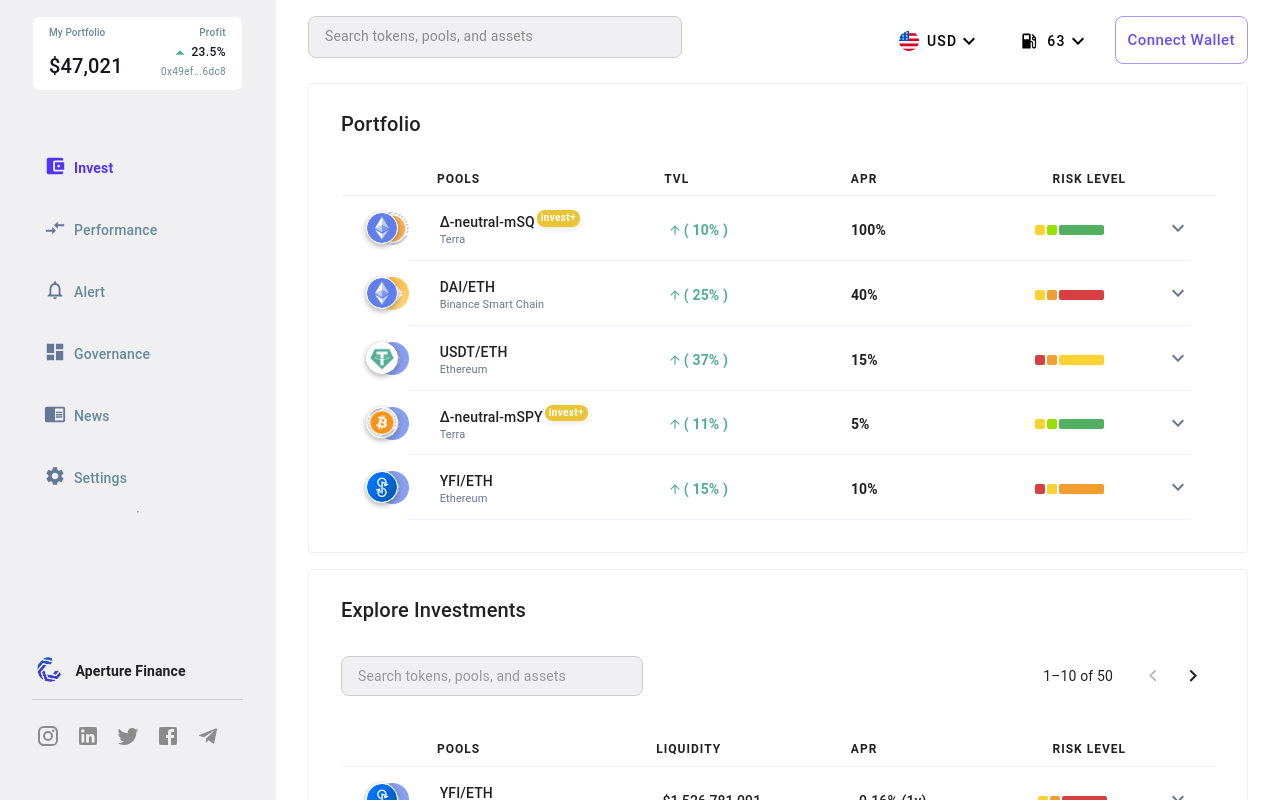
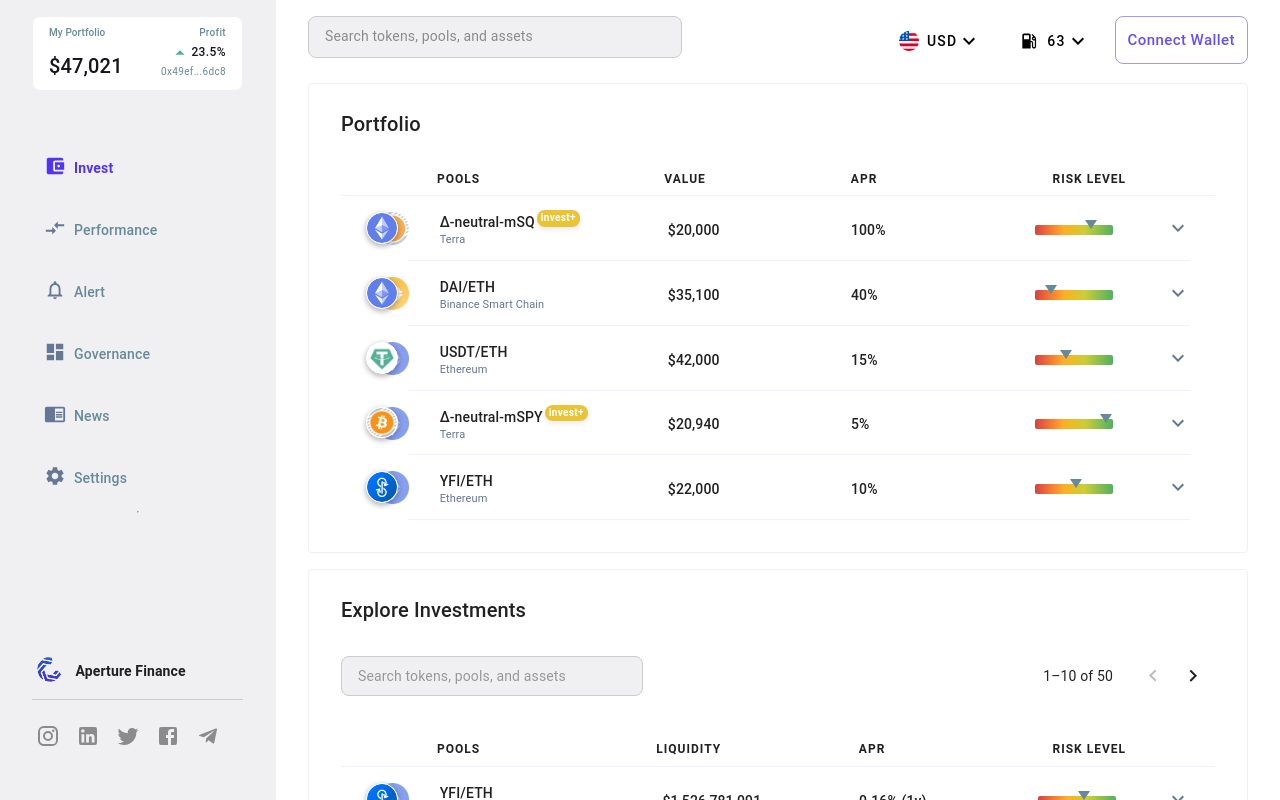
Before and after one commit to kaybee19/aperture-wallet, a React (Create React App) app: page /invest in a window 1280 px wide. Shown: the top 800 px of the page. Built offline with nearby package versions, Linux system fonts and the light colour scheme.

Commit message:
Updated invest page

```diff
--- a/src/components/Investment.js
+++ b/src/components/Investment.js
@@ -120,7 +120,17 @@
 	'& .box': {
 		height: '10px',
 		borderRadius: 2,
-		margin: '0 1px'
+		margin: '0 1px',
+		width: '100%',
+		position: 'relative',
+		backgroundImage: 'linear-gradient(to right, #d64043, #e65b3c, #f17634, #f9912e, #fdad2a, #eeb927, #dec32c, #cdcd37, #acc741, #8dc04c, #70b857, #53af62)'
+	},
+	'& .pin': {
+		width: 0,
+    height: 0,
+    borderLeft: '6px solid transparent',
+    borderRight: '6px solid transparent',
+    borderTop: '9px solid #668A99',
 	}
 });
 
@@ -157,10 +167,9 @@
 					</Flex>
 					<Flex>
 					<Risk container>
-						{props.risk.map((r, i) => (
-								<Grid className='box' item sx={{width: i === 2 ? '45px' : '10px', backgroundColor: `${r}`}}>
-								</Grid>
-							))}
+						<Grid className='box' item>
+							<span className='pin' style={{position:'relative', top: 4, left:props.risk}}></span>
+						</Grid>
 					</Risk>
 					</Flex>
 					<div>
@@ -189,16 +198,16 @@
   };
 
 	const assets = [
-		{ img: yfiIcon, risk: ['#fbd232', '#f29d30', '#d64043'], backImg: ethIcon, token: 'YFI', asset: 'YFI/ETH', assetType: 'Ethereum', liquidity: 1526781091, value: 22000, percent: .16 },
-		{ img: btcIcon, risk: ['#fbd232', '#95e200', '#53af62'], backImg: ethIcon, badge: true, token: 'BTC', asset: 'Δ-neutral-mQQQ', assetType: 'Terra', liquidity: 701928321, value: 37500, percent: .63 },
-		{ img: tetherIcon, risk: ['#d64043', '#f29d30', '#fbd232'], backImg: ethIcon, token: 'USDT', asset: 'USDT/ETH', assetType: 'Solana', liquidity: 761829012, value: 42000, percent: .16 },
-		{ img: ethIcon, risk: ['#d64043', '#f29d30', '#fbd232'], backImg: daiIcon, token: 'ETH', asset: 'ETH/DAI', assetType: 'Ethereum', liquidity: 915273091, value: 35100, percent: .14 },
-		{ img: ethIcon, risk: ['#fbd232', '#95e200', '#53af62'], backImg: btcIcon, badge: true, token: 'ETH', asset: 'Δ-neutral-mHOOD', assetType: 'Terra', liquidity: 673890218, value: 20000, percent: .29 },
-		{ img: binanceIcon, risk: ['#fbd232', '#f29d30', '#d64043'], backImg: daiIcon, token: 'BNB', asset: 'BNB/DAI', assetType: 'Ethereum', liquidity: 621829031, value: 35100, percent: .54 },
-		{ img: polygonIcon, risk: ['#fbd232', '#95e200', '#53af62'], backImg: btcIcon, badge: true, token: 'MATIC', asset: 'Δ-neutral-mCOIN', assetType: 'Terra', liquidity: 542678254, value: 20000, percent: .41 },
-		{ img: tetherIcon, risk: ['#d64043', '#fbd232', '#f29d30'], backImg: ethIcon, token: 'USDT', asset: 'USDT/ETH', assetType: 'Solana', liquidity: 498301923, value: 42000, percent: .35 },
-		{ img: btcIcon, risk: ['#d64043', '#f29d30', '#fbd232'], backImg: ethIcon, token: 'BTC', asset: 'mcBTC', assetType: 'Polygon', liquidity: 581902129, value: 836866944, percent: .13 },
-		{ img: avaIcon, risk: ['#fbd232', '#95e200', '#53af62'], backImg: binanceIcon, token: 'AVA', asset: 'AVA/BNB', assetType: 'Ethereum', liquidity: 2012875178, value: 22000, percent: .25 },
+		{ img: yfiIcon, risk: 40, backImg: ethIcon, token: 'YFI', asset: 'YFI/ETH', assetType: 'Ethereum', liquidity: 1526781091, value: 22000, percent: .16 },
+		{ img: btcIcon, risk: 60, backImg: ethIcon, badge: true, token: 'BTC', asset: 'Δ-neutral-mQQQ', assetType: 'Terra', liquidity: 701928321, value: 37500, percent: .63 },
+		{ img: tetherIcon, risk: 35, backImg: ethIcon, token: 'USDT', asset: 'USDT/ETH', assetType: 'Solana', liquidity: 761829012, value: 42000, percent: .16 },
+		{ img: ethIcon, risk: 25, backImg: daiIcon, token: 'ETH', asset: 'ETH/DAI', assetType: 'Ethereum', liquidity: 915273091, value: 35100, percent: .14 },
+		{ img: ethIcon, risk: 55, backImg: btcIcon, badge: true, token: 'ETH', asset: 'Δ-neutral-mHOOD', assetType: 'Terra', liquidity: 673890218, value: 20000, percent: .29 },
+		{ img: binanceIcon, risk: 20, backImg: daiIcon, token: 'BNB', asset: 'BNB/DAI', assetType: 'Ethereum', liquidity: 621829031, value: 35100, percent: .54 },
+		{ img: polygonIcon, risk: 50, backImg: btcIcon, badge: true, token: 'MATIC', asset: 'Δ-neutral-mCOIN', assetType: 'Terra', liquidity: 542678254, value: 20000, percent: .41 },
+		{ img: tetherIcon, risk: 25, backImg: ethIcon, token: 'USDT', asset: 'USDT/ETH', assetType: 'Solana', liquidity: 498301923, value: 42000, percent: .35 },
+		{ img: btcIcon, risk: 65, backImg: ethIcon, token: 'BTC', asset: 'mcBTC', assetType: 'Polygon', liquidity: 581902129, value: 836866944, percent: .13 },
+		{ img: avaIcon, risk: 35, backImg: binanceIcon, token: 'AVA', asset: 'AVA/BNB', assetType: 'Ethereum', liquidity: 2012875178, value: 22000, percent: .25 },
 	];
 
 	return (
@@ -217,7 +226,7 @@
 			<Grid sx={{borderBottom: '1px solid #F2F0FF'}} container>
 				<Grid item xs={12} md={4}><Typography sx={{marginLeft: '6rem', fontWeight: 600}} variant='overline'>Pools</Typography></Grid>
 				<Grid item xs={12} md={3}><Typography sx={{marginLeft: '1.5rem', fontWeight: 600}} variant='overline'>Liquidity</Typography></Grid>
-				<Grid item xs={12} md={2}><Typography sx={{marginLeft: '0rem', fontWeight: 600}} variant='overline'>APR</Typography></Grid>
+				<Grid item xs={12} md={2}><Typography sx={{marginLeft: '.5rem', fontWeight: 600}} variant='overline'>APR</Typography></Grid>
 				<Grid item xs={12} md={2}><Typography sx={{marginLeft: '3.5rem', fontWeight: 600}} variant='overline'>Risk Level</Typography></Grid>
 			</Grid>
 			{
--- a/src/components/Portfolio.js
+++ b/src/components/Portfolio.js
@@ -109,7 +109,7 @@
 		display: 'flex',
 		alignItems: 'center',
 		justifyContent: 'flex-start',
-		fontWeight: 600
+		fontWeight: 500
 	}
 });
 
@@ -117,7 +117,17 @@
 	'& .box': {
 		height: '10px',
 		borderRadius: 2,
-		margin: '0 1px'
+		margin: '0 1px',
+		width: '100%',
+		position: 'relative',
+		backgroundImage: 'linear-gradient(to right, #d64043, #e65b3c, #f17634, #f9912e, #fdad2a, #eeb927, #dec32c, #cdcd37, #acc741, #8dc04c, #70b857, #53af62)'
+	},
+	'& .pin': {
+		width: 0,
+    height: 0,
+    borderLeft: '6px solid transparent',
+    borderRight: '6px solid transparent',
+    borderTop: '9px solid #668A99',
 	}
 });
 
@@ -143,22 +153,24 @@
 						<Typography sx={{fontSize: '11px!important', color: '#657793'}} variant='body2'>{props.assetType}</Typography>
 					</Flex>
 					<Flex>
+						<Typography  sx={{ fontWeight: '500'}} variant='body2'>
+							${props.value.toLocaleString()}
+						</Typography>
 						<Typography className='percentClass' sx={{ fontWeight: 'bold', color: props.tvl > 0 ? '#50af94' : '#FB4D3D' }} variant='body2'>
-							{	props.tvl > 0 ? <UpwardIcon sx={{fontSize: 14, marginRight: .25}} /> : <DownwardIcon sx={{fontSize: 14, marginRight: .25}} /> }
-							( {props.tvl}% )
+{/*							{	props.tvl > 0 ? <UpwardIcon sx={{fontSize: 14, marginRight: .25}} /> : <DownwardIcon sx={{fontSize: 14, marginRight: .25}} /> }
+							( {props.tvl}% )*/}
 						</Typography>
 					</Flex>
 					<Flex>
-						<Typography className='percentClass' sx={{ fontWeight: 'bold' }} variant='body2'>
+						<Typography className='percentClass' sx={{ fontWeight: '400' }} variant='body2'>
 							{props.percent}%
 						</Typography>
 					</Flex>
 					<Flex>
 					<Risk container>
-						{props.risk.map((r, i) => (
-								<Grid className='box' item sx={{width: i === 2 ? '45px' : '10px', backgroundColor: `${r}`}}>
-								</Grid>
-							))}
+						<Grid className='box' item>
+							<span className='pin' style={{position:'relative', top: 4, left:props.risk}}></span>
+						</Grid>
 					</Risk>
 					</Flex>
 					<div>
@@ -172,27 +184,22 @@
 	)
 }
 
-// gre #53af62
-// yel #fbd232
-// org #f29d30
-// red #d64043
-
 
 export default function Portfolio() {
 
 	const assets = [
-		{ img: ethIcon, risk: ['#fbd232', '#95e200', '#53af62'], backImg: btcIcon, badge: true, token: 'ETH', asset: 'Δ-neutral-mSQ', assetType: 'Terra', tvl: 10, value: 20000, percent: 100 },
-		{ img: ethIcon, risk: ['#fbd232', '#f29d30', '#d64043'], backImg: daiIcon, token: 'ETH', asset: 'DAI/ETH', assetType: 'Binance Smart Chain', tvl: 25, value: 35100, percent: 40 },
-		{ img: tetherIcon, risk: ['#d64043', '#f29d30', '#fbd232'], backImg: ethIcon, token: 'USDT', asset: 'USDT/ETH', assetType: 'Ethereum', tvl: 37, value: 42000, percent: 15 },
-		{ img: btcIcon, risk: ['#fbd232', '#95e200', '#53af62'], backImg: ethIcon, badge: true, token: 'BTC', asset: 'Δ-neutral-mSPY', assetType: 'Terra', tvl: 11, value: 20940, percent: 5 },
-		{ img: yfiIcon, risk: ['#d64043', '#fbd232', '#f29d30'], backImg: ethIcon, token: 'YFI', asset: 'YFI/ETH', assetType: 'Ethereum', tvl: 15, value: 22000, percent: 10 },
+		{ img: ethIcon, risk: 50, backImg: btcIcon, badge: true, token: 'ETH', asset: 'Δ-neutral-mSQ', assetType: 'Terra', tvl: 10, value: 20000, percent: 100 },
+		{ img: ethIcon, risk: 10, backImg: daiIcon, token: 'ETH', asset: 'DAI/ETH', assetType: 'Binance Smart Chain', tvl: 25, value: 35100, percent: 40 },
+		{ img: tetherIcon, risk: 25, backImg: ethIcon, token: 'USDT', asset: 'USDT/ETH', assetType: 'Ethereum', tvl: 37, value: 42000, percent: 15 },
+		{ img: btcIcon, risk: 65, backImg: ethIcon, badge: true, token: 'BTC', asset: 'Δ-neutral-mSPY', assetType: 'Terra', tvl: 11, value: 20940, percent: 5 },
+		{ img: yfiIcon, risk: 35, backImg: ethIcon, token: 'YFI', asset: 'YFI/ETH', assetType: 'Ethereum', tvl: 15, value: 22000, percent: 10 },
 	]
 
 	return (
 		<Container>
 			<Grid sx={{borderBottom: '1px solid #F2F0FF'}} container>
 				<Grid item xs={12} md={4}><Typography sx={{marginLeft: '6rem', fontWeight: 600}} variant='overline'>Pools</Typography></Grid>
-				<Grid item xs={12} md={3}><Typography sx={{marginLeft: '2rem', fontWeight: 600}} variant='overline'>TVL</Typography></Grid>
+				<Grid item xs={12} md={3}><Typography sx={{marginLeft: '2rem', fontWeight: 600}} variant='overline'>Value</Typography></Grid>
 				<Grid item xs={12} md={2}><Typography sx={{marginLeft: '0rem', fontWeight: 600}} variant='overline'>APR</Typography></Grid>
 				<Grid item xs={12} md={2}><Typography sx={{marginLeft: '3.5rem', fontWeight: 600}} variant='overline'>Risk Level</Typography></Grid>
 			</Grid>
```
